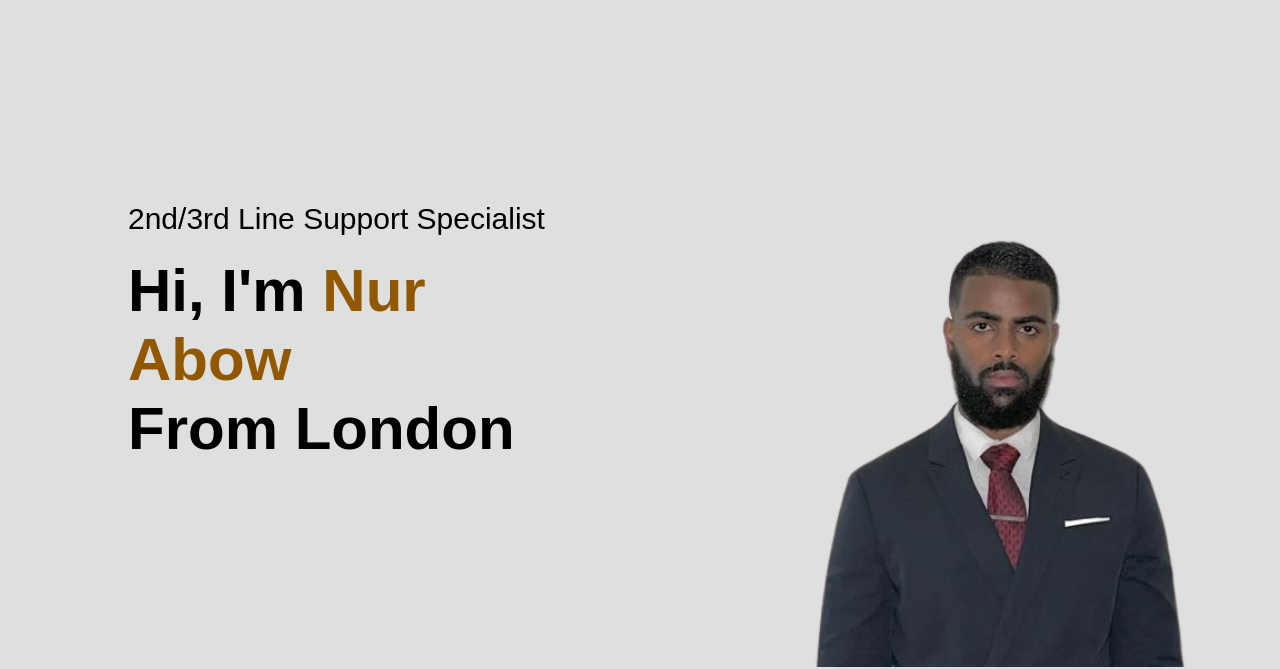
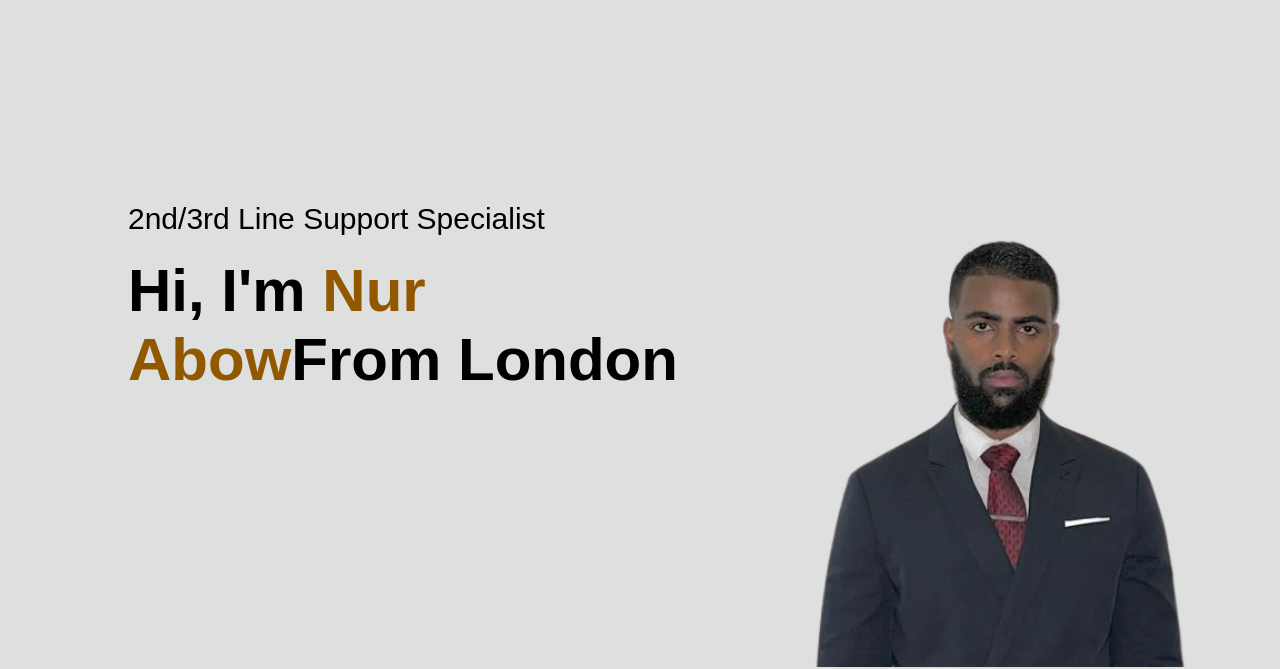
Before and after one commit to Nurabow/mycv, a plain HTML site: page index.html in a window 1280 px wide. Shown: the part 133-802 px from the top of the page. Drawn offline with Linux system fonts and the light colour scheme.

Commit message:
Update index.html

```diff
--- a/index.html
+++ b/index.html
@@ -25,7 +25,7 @@
         <div class="header-text">
             <p>2nd/3rd Line Support Specialist
             </p>
-            <h1>Hi, I'm <span>Nur</span><br><span>Abow</span><br>From London</h1>
+            <h1>Hi, I'm <span>Nur</span><br><span>Abow</span>From London</h1>
         </div>
     </div>
 </div>
```
